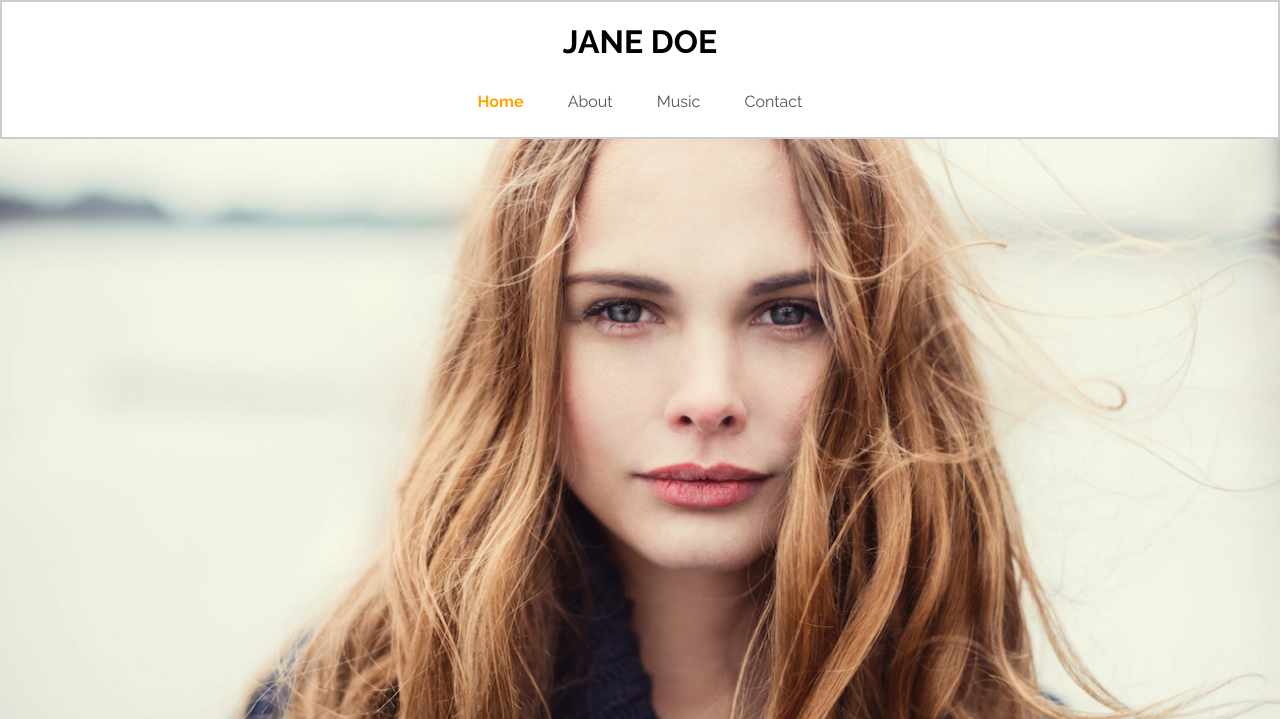
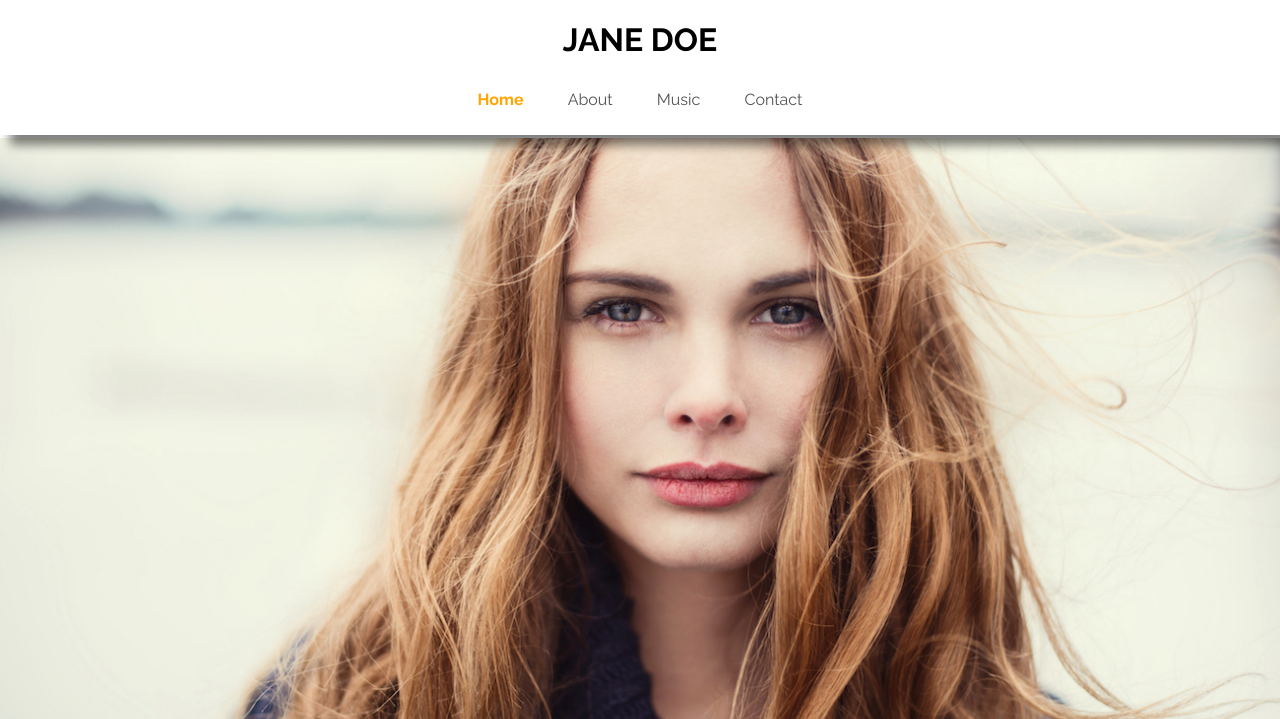
Before and after one commit to fronthendy/sc01-janedoe, a plain HTML site: page index.html in a window 1280 px wide. Shown: the top 719 px of the page. Drawn offline with Linux system fonts and the light colour scheme.

Commit message:
menu fixo com sombra

```diff
--- a/css/style.css
+++ b/css/style.css
@@ -15,7 +15,13 @@ body {
 
 header {
   text-align: center;
-  border: 2px solid #ccc;
+  /* border: 2px solid #ccc; */
+  box-shadow: 10px 10px 10px rgba(0, 0, 0, 0.5);
+  position: fixed;
+  width: 100%;
+  top: 0;
+  left: 0;
+  background-color: #fff;
 }
 
 nav ul {
@@ -44,6 +50,12 @@ header h1 {
 }
 
 /* header end */
+
+main,
+main#contact,
+main#music {
+  margin-top: 138px !important;
+}
 
 /* footer start */
 
```
